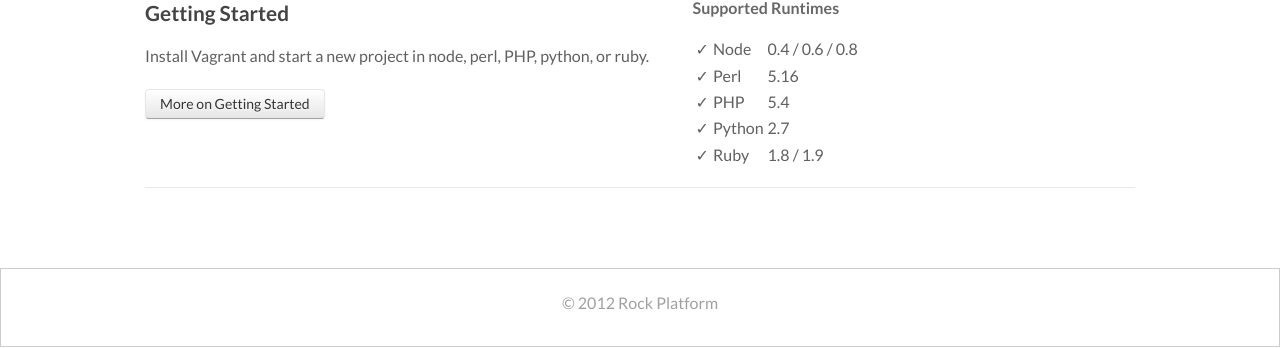
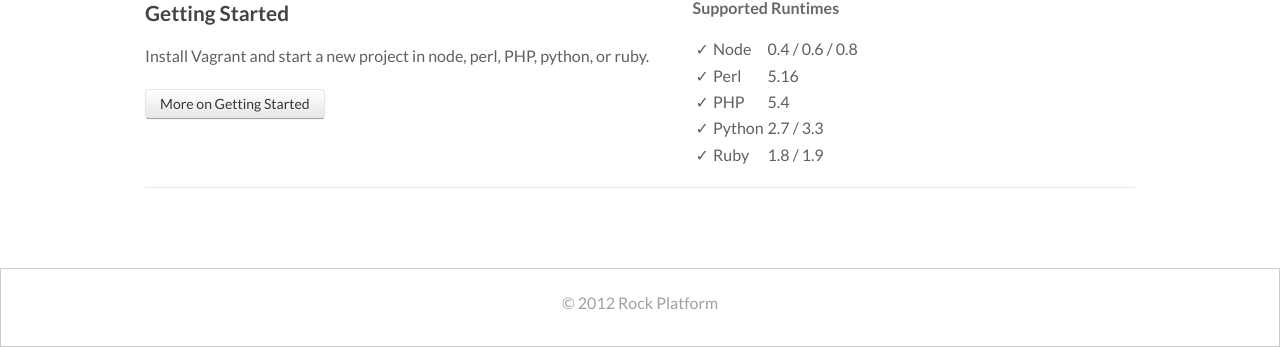
Before and after one commit to silas/rock, a Jekyll site: the page built from index.html, in a window 1280 px wide. Shown: the part 378-726 px from the top of the page. Built offline with Jekyll 4.4.1, drawn with Linux system fonts in a browser that asks for light colours.

Commit message:
Add python 3.3

```diff
--- a/index.html
+++ b/index.html
@@ -43,7 +43,7 @@ layout: default
         <tr><td>✓</td><td>Node</td><td>0.4 / 0.6 / 0.8</td></tr>
         <tr><td>✓</td><td>Perl</td><td>5.16</td></tr>
         <tr><td>✓</td><td>PHP</td><td>5.4</td></tr>
-        <tr><td>✓</td><td>Python</td><td>2.7</td></tr>
+        <tr><td>✓</td><td>Python</td><td>2.7 / 3.3</td></tr>
         <tr><td>✓</td><td>Ruby</td><td>1.8 / 1.9</td></tr>
       </table>
     </div>
```
Also changed, not shown: install/el/index.md (+1 -0 lines).
